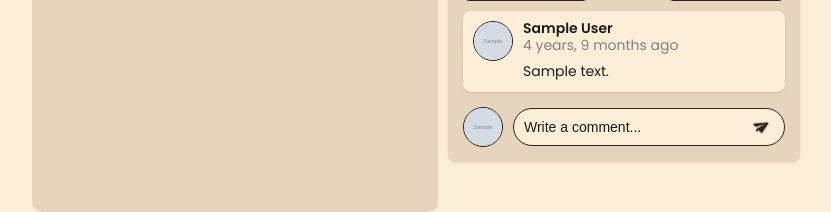
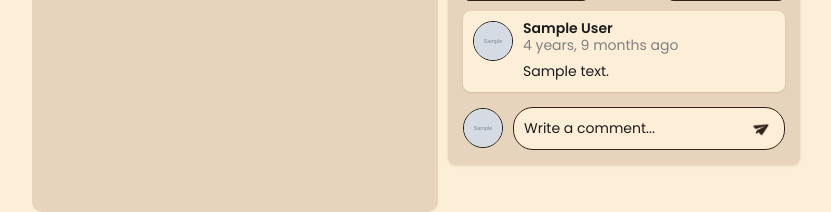
Before and after one commit to jasrmg/appdev_django, a Django app: a page that uses OnlyPans/templates/OnlyPans/post.html in a window 1280 px wide. Shown: the part 843-1055 px from the top of the page, without its empty margins (224-1055 px from the left). Run offline with Django 5.2, Linux system fonts and the light colour scheme; a user stored in the database is signed in; tables that the repository leaves empty hold one stand-in row (values such as "Sample post"); grey boxes marked "Sample" are stand-in pictures; data that the repository does not hold is empty; some libraries are stand-ins or nearby versions.

Commit message:
modified comments frontend, wip: backend

```diff
--- a/OnlyPans/templates/OnlyPans/post.html
+++ b/OnlyPans/templates/OnlyPans/post.html
@@ -119,13 +119,14 @@
     {% csrf_token %}
     <img src="{{ request.user.avatar.url }}" alt="pp" class="avatar_post" />
     <div class="input-wrapper">
-      <input
-        type="text"
+      <textarea
         placeholder="Write a comment..."
         id="addComment"
         name="message"
         required
-      />
+        rows="1"
+        oninput="this.style.height = ''; this.style.height = this.scrollHeight + 'px';"
+      ></textarea>
       <button type="submit" class="submit-button">
         <i class="fas fa-paper-plane"></i>
       </button>
--- a/static/css/profile.css
+++ b/static/css/profile.css
@@ -1,5 +1,4 @@
 /*profile header*/
-
 body {
   font-family: "Poppins", sans-serif;
 }
@@ -275,7 +274,7 @@ a {
 .stats .fa-heart {
   color: var(--red-color);
 }
-
+/*add comment*/
 .comment_section {
   display: flex;
   align-items: center;
@@ -300,17 +299,21 @@ a {
   padding-right: 10px;
 }
 
-.comment_section input[type="text"] {
-  flex: 1;
+.comment_section textarea {
+  flex: 1; /* Allow the textarea to take up the available space */
   padding: 10px;
   border: none;
   background-color: transparent;
   outline: none;
   font-size: 14px;
+  resize: none; /* Prevent manual resizing */
+  overflow: hidden; /* Hide scrollbar */
+  font-family: "Poppins", sans-serif;
 }
 
-.comment_section input[type="text"]::placeholder {
+.comment_section textarea::placeholder {
   color: var(--secondary-color);
+  font-family: "Poppins", sans-serif;
 }
 
 .submit-button {
```
